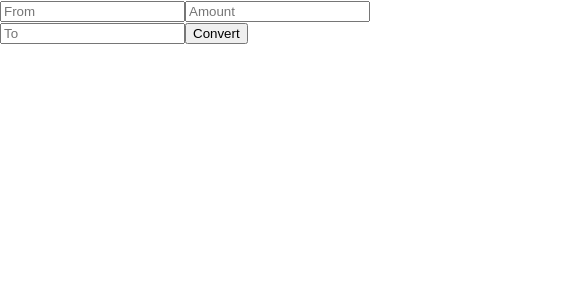
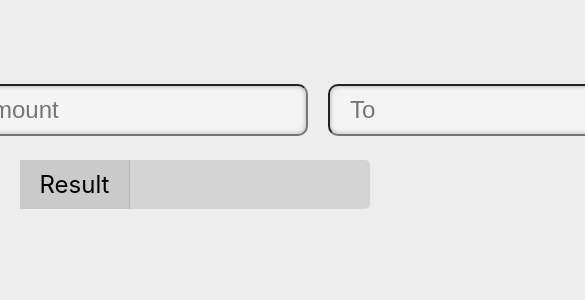
Before and after one commit to rohanfaiyazkhan/currencyexchange, a React (Create React App) app: page / in a window 390 px wide. Shown: the top 300 px of the page, 585 px wide, since content can reach past the window. Built offline with nearby package versions, Linux system fonts and the light colour scheme.

Commit message:
Added a bit of styling

```diff
--- a/package.json
+++ b/package.json
@@ -4,6 +4,7 @@
   "private": true,
   "dependencies": {
     "axios": "^0.19.0",
+    "node-sass": "^4.12.0",
     "react": "^16.8.6",
     "react-dom": "^16.8.6",
     "react-scripts": "3.0.1"
--- a/src/App.js
+++ b/src/App.js
@@ -1,8 +1,13 @@
-import React, { useContext } from 'react'
+import React from 'react'
 import Converter from './components/Converter'
+import './styles/App.scss'
 
 const App = () => {
-	return <Converter />
+	return (
+		<div className="wl-70 wm-80 ws-90">
+			<Converter />
+		</div>
+	)
 }
 
 export default App
--- a/src/components/Converter.js
+++ b/src/components/Converter.js
@@ -6,17 +6,22 @@ import axios from 'axios'
 const Converter = () => {
 	const currencyCodes = Object.keys(currencyList)
 
-	const [ formData, setformData ] = useState({
+	const [formData, setformData] = useState({
 		from: '',
 		amount: '',
 		to: ''
 	})
-	const [ result, setResult ] = useState('')
-	const [ resultHistory, setResultHistory ] = useState([])
+	const [result, setResult] = useState('')
+	const [resultHistory, setResultHistory] = useState([])
 
-	const onChange = (e) => setformData({ ...formData, [e.target.name]: e.target.value })
+	const onChange = e => {
+		if (e.target.name === 'from' || e.target.name === 'to') {
+			e.target.value = e.target.value.toUpperCase()
+		}
+		setformData({ ...formData, [e.target.name]: e.target.value })
+	}
 
-	const onSubmit = async (e) => {
+	const onSubmit = async e => {
 		e.preventDefault()
 		const { from, amount, to } = formData
 
@@ -28,7 +33,7 @@ const Converter = () => {
 			const exchangeRate = res.data.results[querySlug].val
 			const exchangeResult = (exchangeRate * amount).toFixed(2)
 			setResult(exchangeResult)
-			setResultHistory([ ...resultHistory, { from, amount, to, result: exchangeResult } ])
+			setResultHistory([...resultHistory, { from, amount, to, result: exchangeResult }])
 		}
 	}
 
@@ -37,13 +42,23 @@ const Converter = () => {
 			<form onSubmit={onSubmit}>
 				<input placeholder="From" list="currencies" name="from" value={formData.from} onChange={onChange} />
 				<datalist id="currencies">
-					{currencyCodes.map((currency) => <option id={currency} key={currency} value={currency} />)}
+					{currencyCodes.map(currency => (
+						<option id={currency} key={currency} value={currency}>
+							{currency + ' (' + currencyList[currency].currencyName + ')'}
+						</option>
+					))}
 				</datalist>
 				<input placeholder="Amount" name="amount" value={formData.amount} onChange={onChange} />
 				<input placeholder="To" list="currencies" name="to" value={formData.to} onChange={onChange} />
 				<button type="submit">Convert</button>
-				{result && <p>{result}</p>}
 			</form>
+			<div className="result-container">
+				<p>
+					<label>Result</label>
+					{result && <span>{result}</span>}
+				</p>
+			</div>
+
 			<ResultHistory resultHistory={resultHistory} />
 		</Fragment>
 	)
--- a/src/components/ResultHistory.js
+++ b/src/components/ResultHistory.js
@@ -5,8 +5,8 @@ const ResultHistory = ({ resultHistory }) => {
 	return (
 		<div>
 			{resultHistory.length > 0 &&
-				resultHistory.map((result) => (
-					<p>
+				resultHistory.map((result, index) => (
+					<p key={index}>
 						{result.amount} {result.from} -> {result.to} = {result.result}
 					</p>
 				))}
--- /dev/null
+++ b/src/styles/App.scss
@@ -0,0 +1,76 @@
+body {
+    background: #ededed;
+    font-size: 24px;
+}
+
+.wl-70 {
+    width: 70vw;
+    margin: 10vh auto;
+}
+
+@media screen and (max-width: 1100px) {
+    .wm-80 {
+        width: 80vw;
+    }
+}
+
+@media screen and (max-width: 500px) {
+    .ws-90 {
+        width: 90vw;
+    }
+}
+
+form {
+    display: flex;
+    justify-content: center;
+    align-items: center;
+
+    input {
+        padding: 10px 20px;
+        font-size: 1em;
+        margin: 0 10px;
+        background: #f4f4f4;
+        box-shadow: inset 0 0 5px rgba(0, 0, 0, 0.3);
+        border-radius: 10px;
+    }
+
+    button {
+        padding: 8px 20px;
+        font-size: 1em;
+        background: rgb(91, 108, 153);
+        box-shadow: 1px 1px 5px rgba(0, 0, 0, 0.3);
+        background: linear-gradient(180deg, rgba(91, 108, 153, 1) 0%, rgba(63, 93, 134, 1) 46%, rgba(54, 85, 129, 1) 100%);
+        color: white;
+        cursor: pointer;
+        border-radius: 10px;
+
+        &:focus {
+            outline: none;
+        }
+    }
+}
+
+.result-container {
+    display: flex;
+    justify-content: flex-start;
+
+    p {
+        min-width: 350px;
+        background: #d4d4d4;
+        padding: 0;
+        border-radius: 5px;
+
+        label {
+            background: #cacaca;
+            display: inline-block;
+            padding: 10px 20px;
+            border-right: 1px solid rgba(0, 0, 0, 0.1);
+        }
+
+        span {
+            display: inline-block;
+            padding: 10px 20px;
+            justify-content: center;
+        }
+    }
+}
```
Also changed, not shown: src/App.css (added), 1 other file (tests, documents, lock files or other folders).
